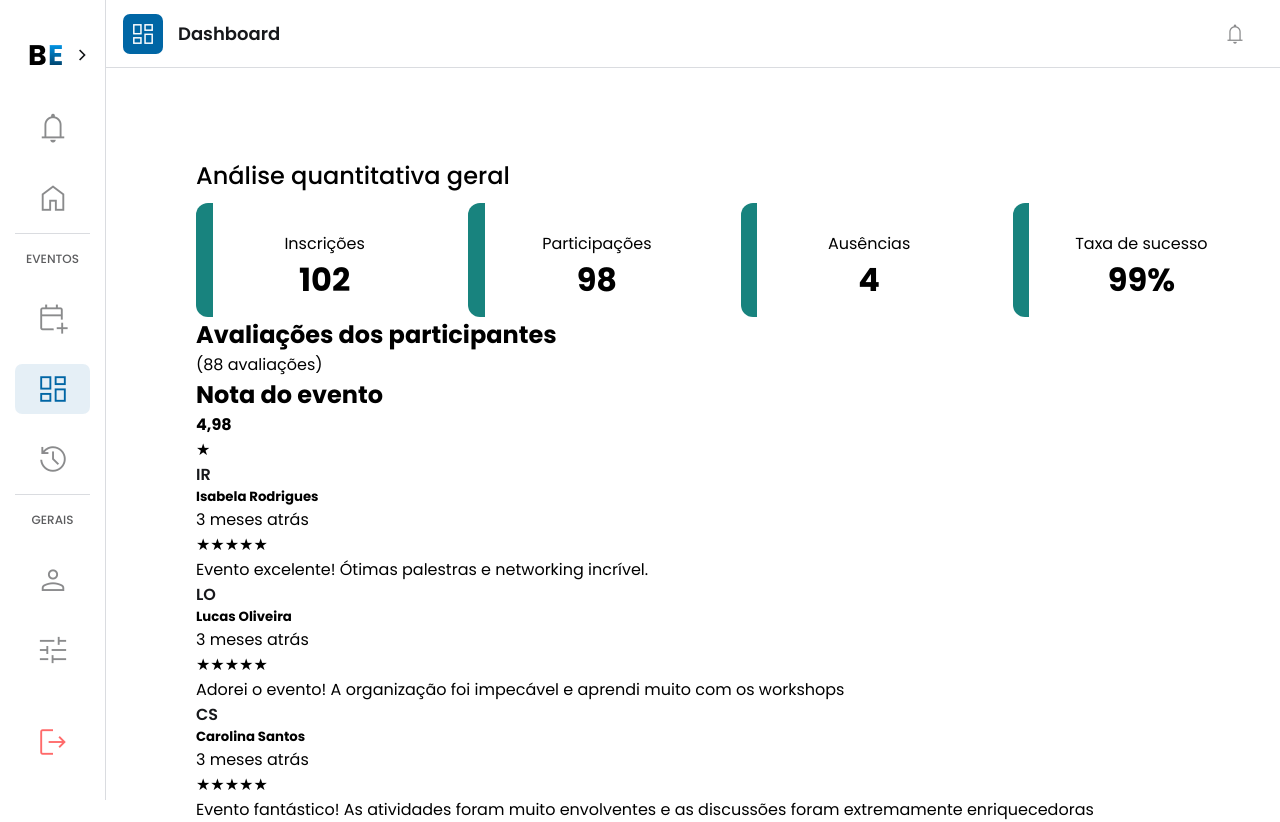
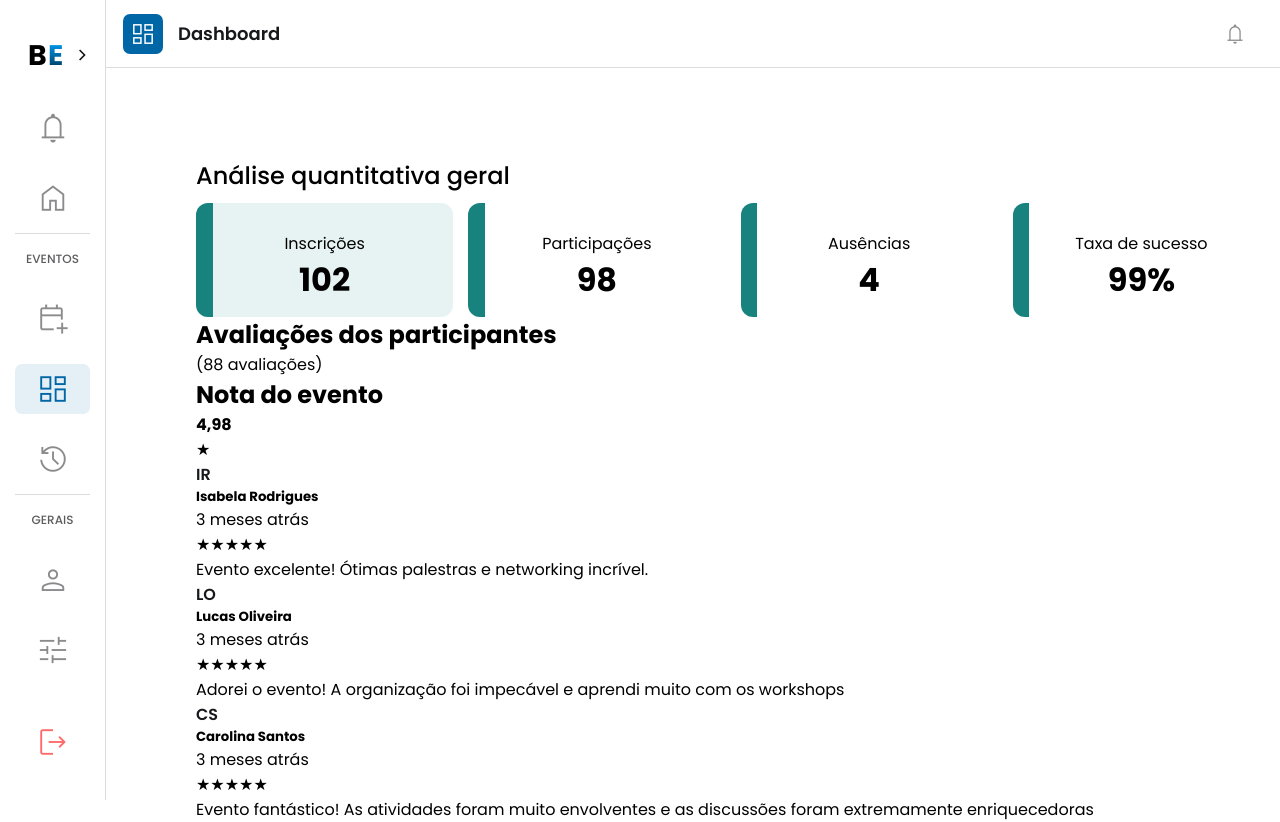
Before and after one commit to EsyProject/EsyFrontend, a React (Vite) app: page /dashboard in a window 1280 px wide. Shown: the top 822 px of the page. Built offline with nearby package versions, Linux system fonts and the light colour scheme.

Commit message:
style: Dashboard style update

```diff
--- a/src/pages/Dashboard/Dashboard.css
+++ b/src/pages/Dashboard/Dashboard.css
@@ -59,6 +59,6 @@
   border-radius: 12px 0px 0px 12px;
 }
 
-.rectangle-metric .registrations {
+.registrations {
   background: rgb(24, 131, 126, 0.1);
 }
```
